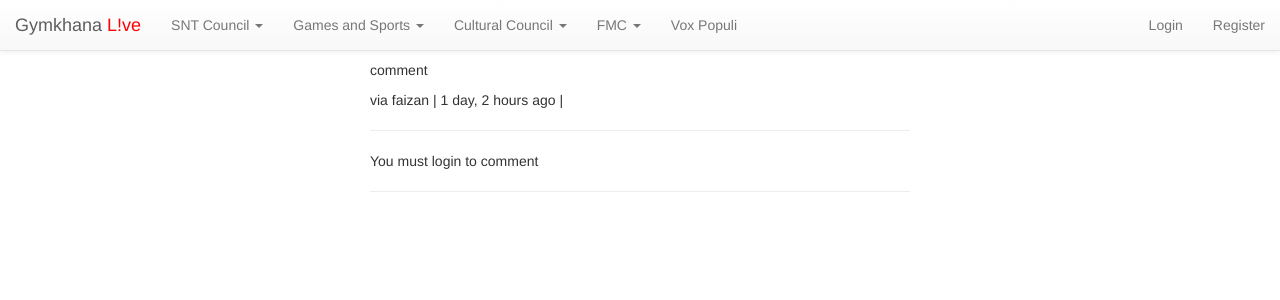
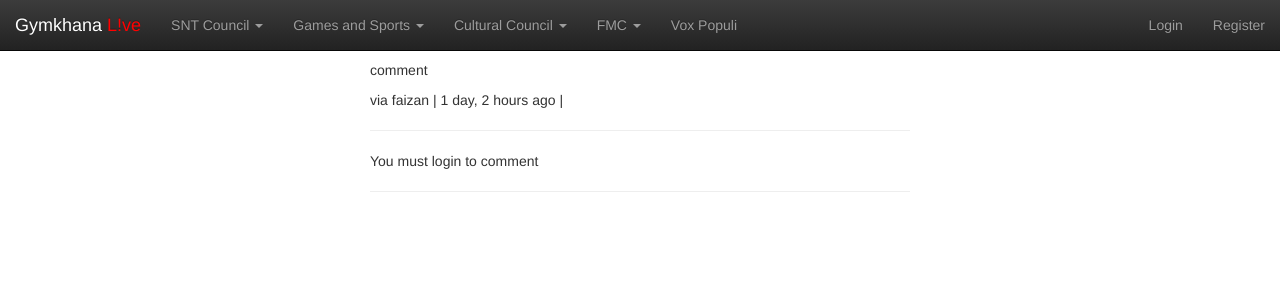
Before and after one commit to pj-iitk/SNTwebapp, a Django app: page /comments/15/ in a window 1280 px wide. Shown: the top 300 px of the page. Run offline with Django 3.2, Linux system fonts and the light colour scheme; data comes from the database, SQL or seed files in the repository; some libraries are stand-ins or nearby versions.

Commit message:
navbar changed

```diff
--- a/Advancing-the-Blog-master/src/templates/base.html
+++ b/Advancing-the-Blog-master/src/templates/base.html
@@ -45,7 +45,7 @@ fjs.parentNode.insertBefore(js, fjs);
         <li class='pull-right'><a href='{% url "logout" %}'>Logout</a></li>
         {% endif %}
     </ol> -->
-    <nav class="navbar navbar-default navbar-fixed-top">
+    <nav class="navbar navbar-inverse navbar-fixed-top">
         <div class="container-fluid">
         <!-- Brand and toggle get grouped for better mobile display -->
         <div class="navbar-header">
```
